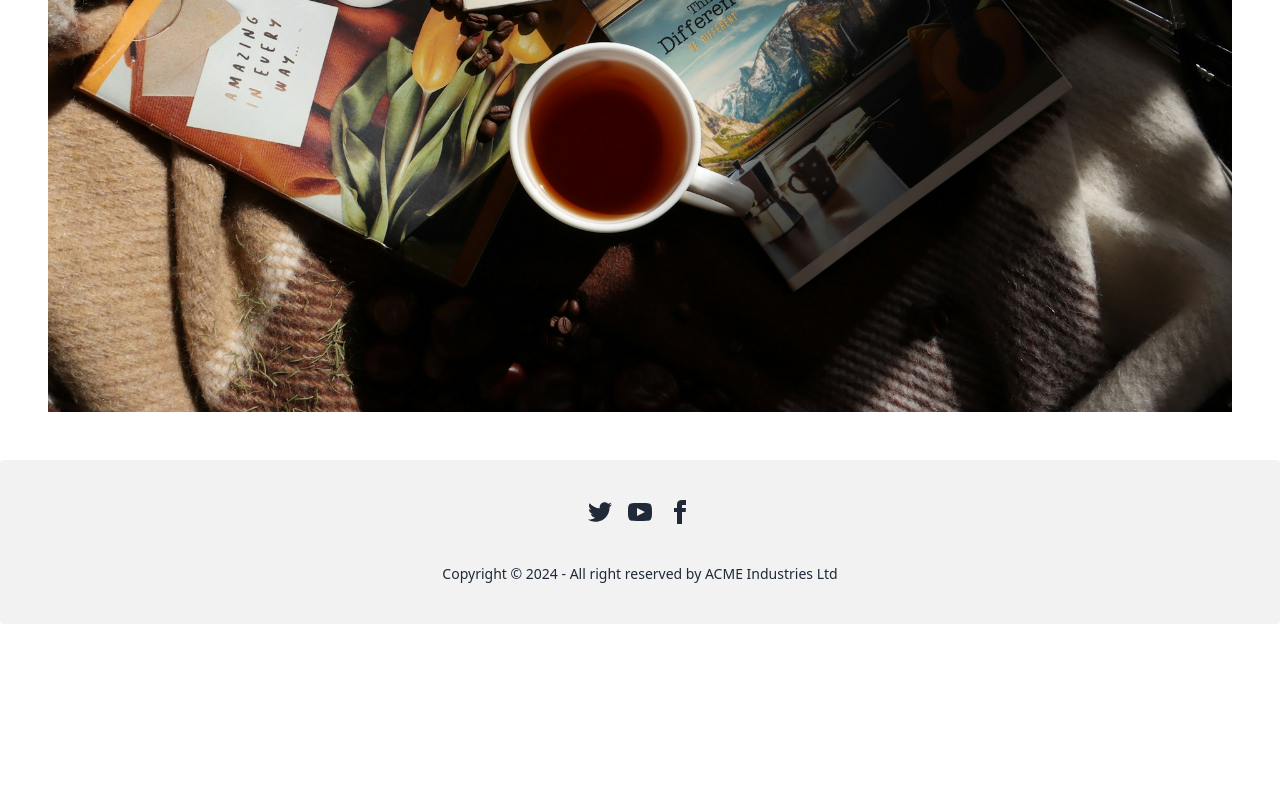
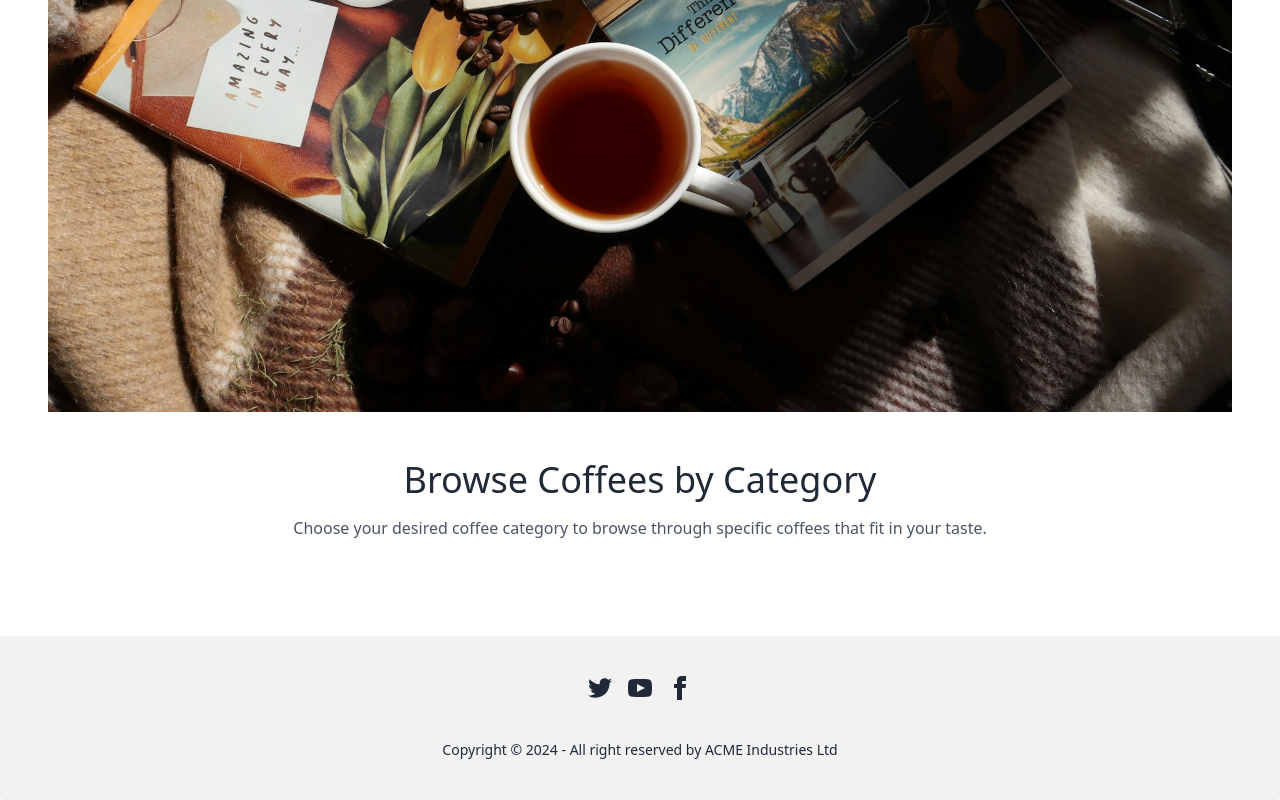
Before and after one commit to ashrafulislam08/coffee-book, a React (Vite) app: page / in a window 1280 px wide. Shown: the part 500-1300 px from the top of the page. Before the commit the page ends 1124 px from the top, so only its background shows below. Built offline with nearby package versions, Linux system fonts and the light colour scheme.

Commit message:
Heading styles completed

```diff
--- /dev/null
+++ b/src/components/Heading.jsx
@@ -0,0 +1,14 @@
+const Heading = ({ title, subtitle }) => {
+  return (
+    <div className="flex flex-col w-full justify-center items-center my-12">
+      <h1 className="text-xl md:text-2xl lg:text-4xl font-thin mb-4">
+        {title}
+      </h1>
+      <p className="text-xs md:text-base text-gray-600 text-center font-thin">
+        {subtitle}
+      </p>
+    </div>
+  );
+};
+
+export default Heading;
--- a/src/pages/Home.jsx
+++ b/src/pages/Home.jsx
@@ -1,11 +1,19 @@
 import React from "react";
 import Banner from "../components/Banner";
+import Heading from "../components/Heading";
 
 const Home = () => {
   return (
     <div>
       {/* Banner */}
       <Banner />
+      {/* Heading */}
+      <Heading
+        title={"Browse Coffees by Category"}
+        subtitle={
+          "Choose your desired coffee category to browse through specific coffees that fit in your taste."
+        }
+      />
     </div>
   );
 };
```
